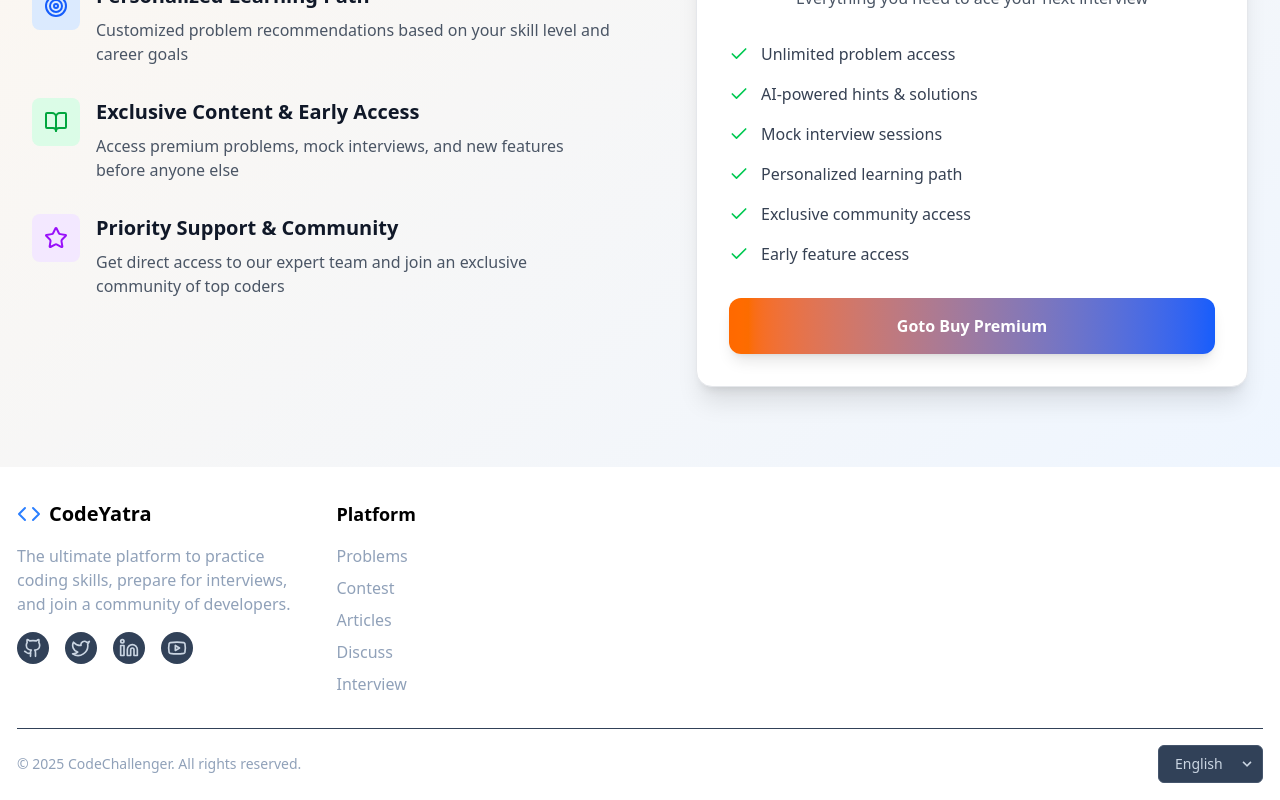
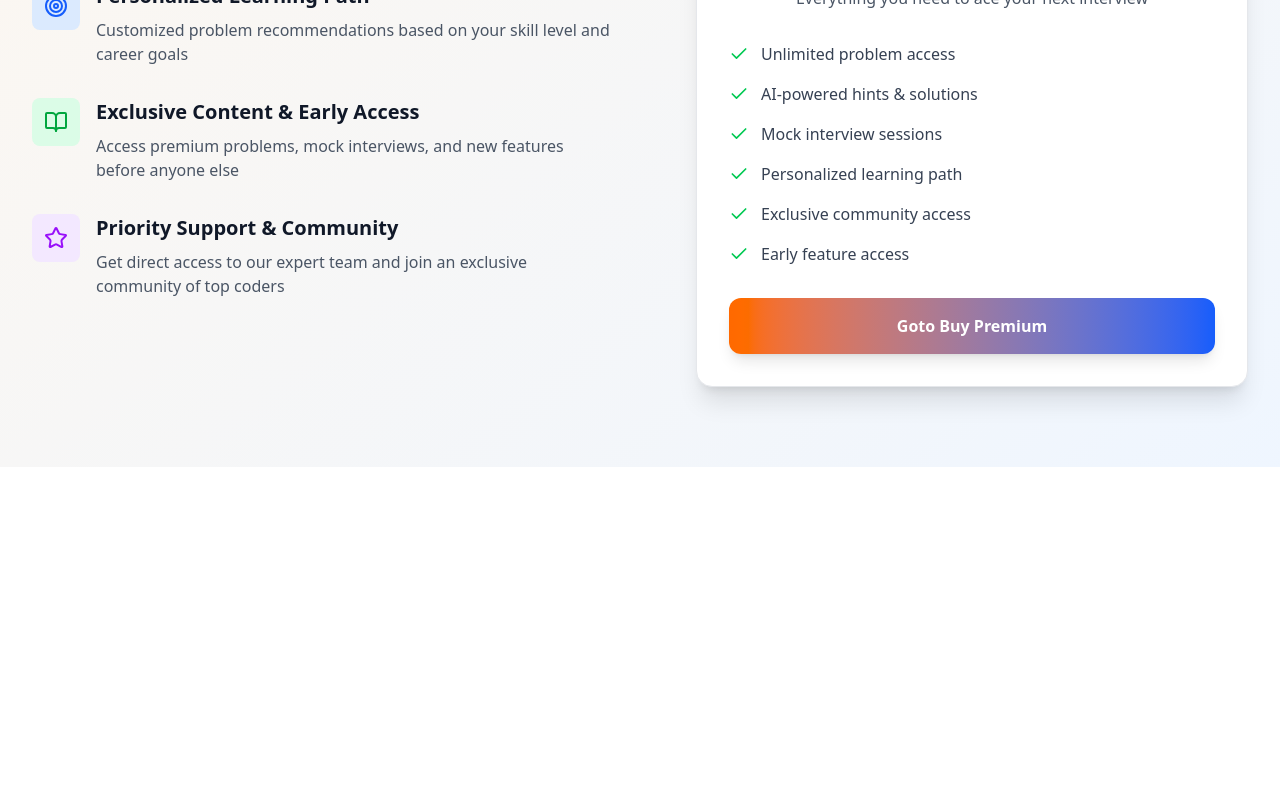
Before and after one commit to CodeBase404/CodeYatra-Coding-Platform, a React (Vite) app in the folder frontend/: page / in a window 1280 px wide. Shown: the part 2891-3691 px from the top of the page. After the commit the page ends 3358 px from the top, so only its background shows below. Built offline with nearby package versions, Linux system fonts and the light colour scheme; no server answers.

Commit message:
Update App.jsx

```diff
--- a/frontend/src/App.jsx
+++ b/frontend/src/App.jsx
@@ -22,7 +22,6 @@ import PlanPage from "./pages/PlanPage";
 import LandingPage from "./pages/LandingPage";
 import PrivateRoute from "./utils/PrivateRoute";
 import IntroAnimation from "./components/ui/IntroAnimation";
-import Footer from "./components/ui/Footer";
 
 function App() {
   const { isAuthenticated } = useSelector((state) => state.auth);
@@ -131,9 +130,6 @@ function App() {
         />
         <Route path="/plans" element={<PlanPage />} />
       </Routes>
-      {!path.startsWith("/problems") &&
-        path !== "/login" &&
-        path !== "/register" && <Footer />}
     </div>
   );
 }
```
